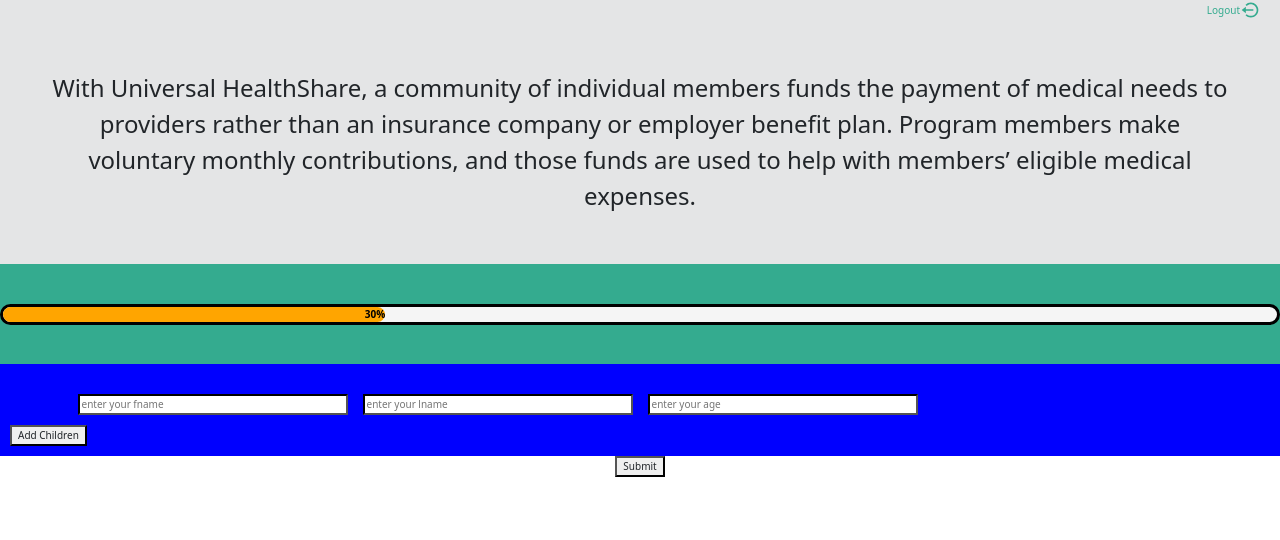
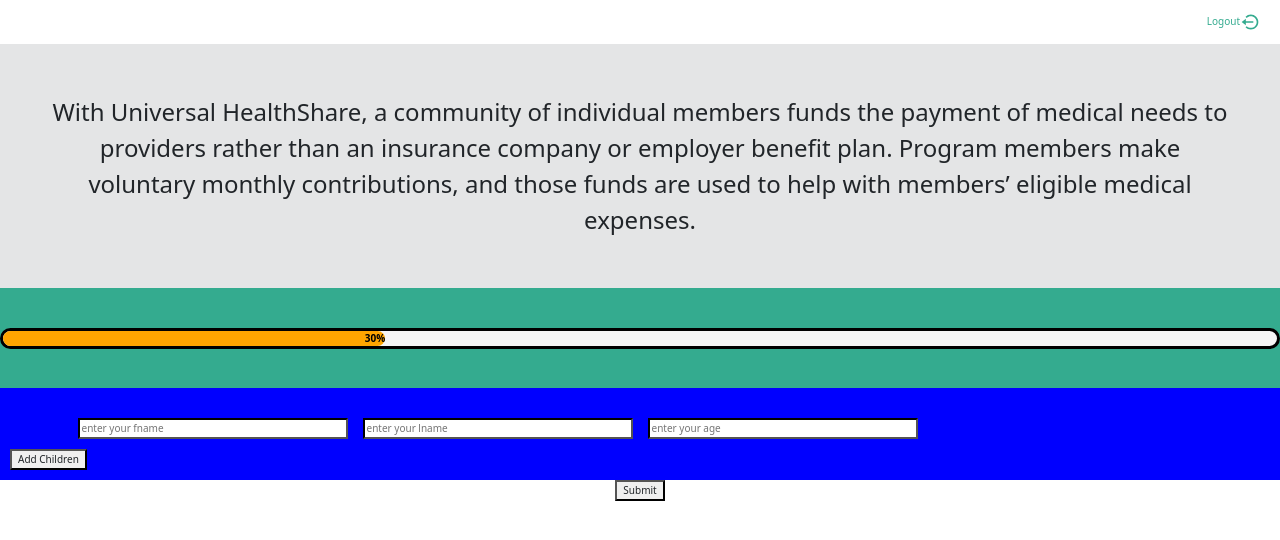
Before and after one commit to Ankitj047/UHS_Practice, a React (Create React App) app: page /familyupdate in a window 1280 px wide. Shown: the top 540 px of the page. Built offline with nearby package versions, Linux system fonts and the light colour scheme.

Commit message:
topbar changes

```diff
--- a/public/style.css
+++ b/public/style.css
@@ -457,7 +457,11 @@
   justify-content: end;
   background-color: transparent;
   color:#34ab8f;
-   background-color:#e4e5e6;
+   background-color:#fff;
+   height: 4.375rem;
+   flex-flow: row nowrap;
+    justify-content: flex-end;
+    box-shadow: 0 0.5rem 1rem rgba(0, 0, 0, 0.15)
 }
 .logout-icon {
   width: 20px;
--- a/src/APICALL/APIcalls.js
+++ b/src/APICALL/APIcalls.js
@@ -3,19 +3,16 @@
 import { userSliceAction } from "../store/slices/userSlice";
 import { postSliceAction } from "../store/slices/postslice";
 
-const baseUrl = process.env.REACT_APP_BAESURL;
+const baseurl = process.env.REACT_APP_BAESURL;
 
 const API = axios.create({
-  baseURL : baseUrl,
+  baseURL : baseurl,
   headers : {'authorization': localStorage.getItem(("JWTToken") || "")}
 })
 
-// API.interceptors.request.use((req)=>{
-// req.headers.Authorization = localStorage.getItem(("JWTToken") || "")
-// return req;
-// })
 
 export const registergetdata = async (formdata, navigate, dispatch) => {
+  console.log(baseurl)
   try {
     const { data } = await API.post(`regissteruser`, formdata);
     navigate("/login");
```
Also changed, not shown: 1 other file (tests, documents, lock files or other folders).
